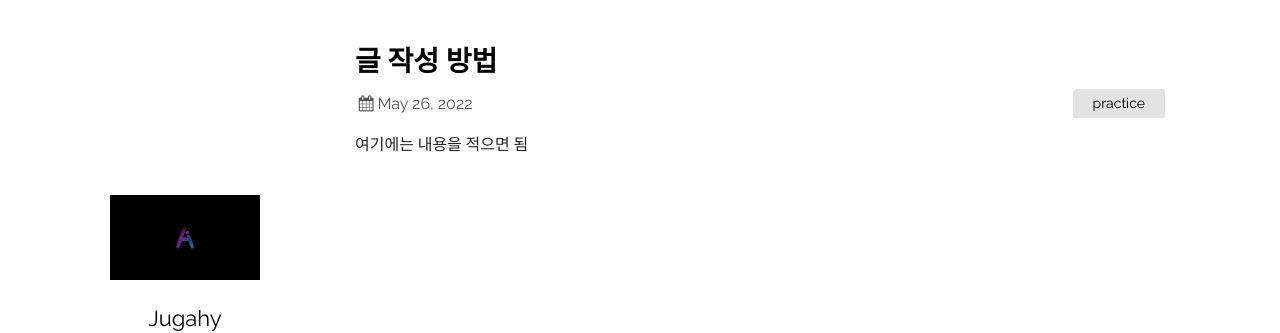
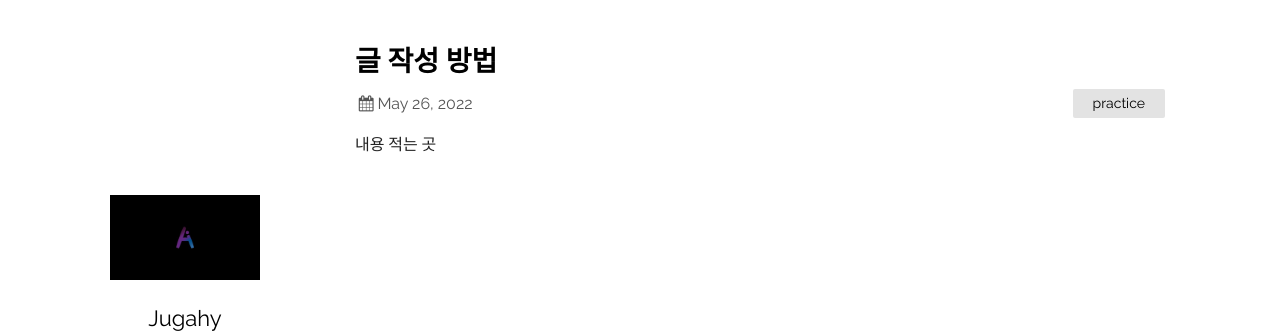
Before and after one commit to Jugahy/jugahy.github.io, a Jekyll site: the page built from _posts/2022-05-26-첫번째글.md, in a window 1280 px wide. Shown: the top 333 px of the page. Built offline with Jekyll 4.4.1, drawn with Linux system fonts in a browser that asks for light colours.

Commit message:
ICanDoIt

```diff
--- a/_posts/2022-05-26-첫번째글.md
+++ b/_posts/2022-05-26-첫번째글.md
@@ -4,4 +4,4 @@ title:	"글 작성 방법"
 date:	2022-05-26
 categories:	practice
 ---
-여기에는 내용을 적으면 됨
+내용 적는 곳
```
